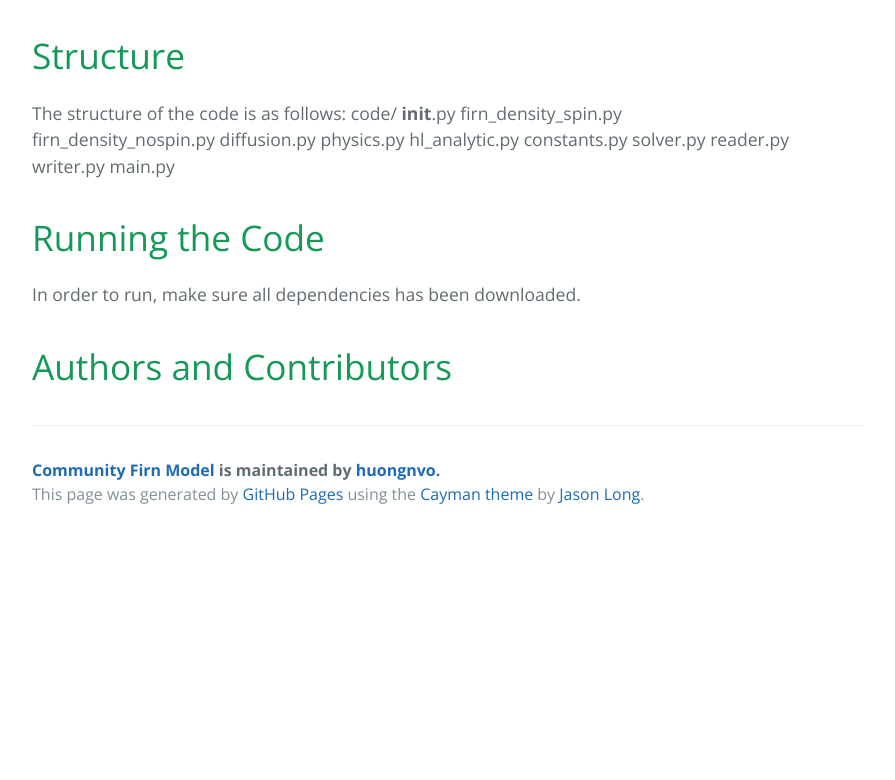
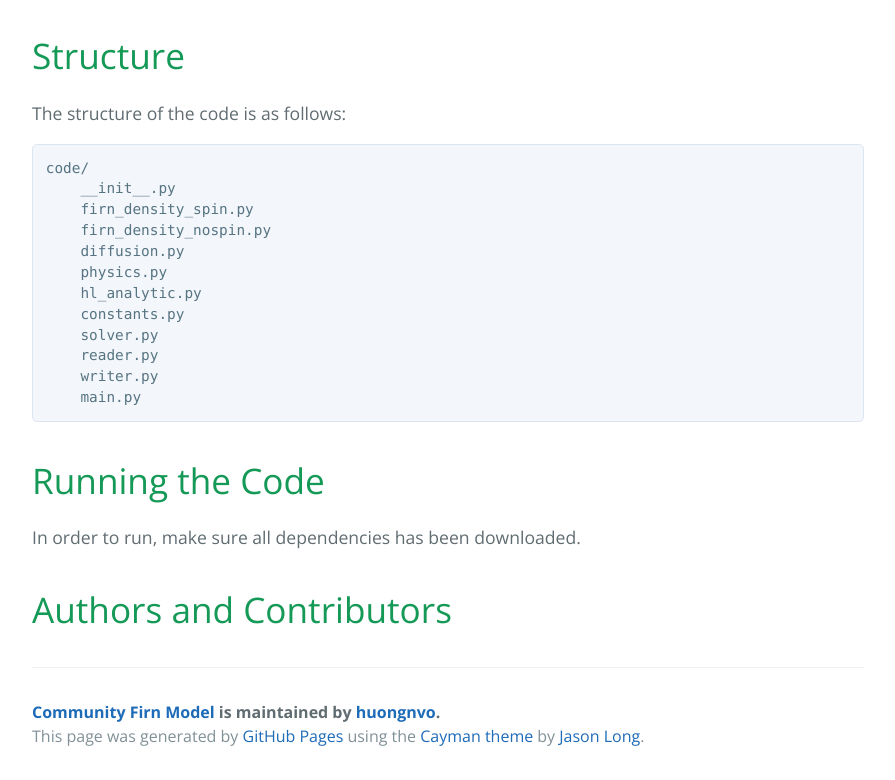
Before and after one commit to huongnvo/firn, a plain HTML site: page index.html in a window 1280 px wide. Shown: the part 989-1769 px from the top of the page, without its empty margins (192-1087 px from the left). Before the commit the page ends 1527 px from the top, so only its background shows below. Drawn offline with nearby package versions, Linux system fonts and the light colour scheme.

```diff
--- a/index.html
+++ b/index.html
@@ -33,10 +33,11 @@
 <h1>
 <a id="structure" class="anchor" href="#structure" aria-hidden="true"><span class="octicon octicon-link"></span></a>Structure</h1>
 
-<p>The structure of the code is as follows:
-    code/
-        <strong>init</strong>.py
-        firn_density_spin.py<br>
+<p>The structure of the code is as follows:</p>
+
+<pre><code>code/
+    __init__.py
+    firn_density_spin.py
     firn_density_nospin.py
     diffusion.py
     physics.py
@@ -45,7 +46,8 @@
     solver.py
     reader.py
     writer.py
-        main.py</p>
+    main.py
+</code></pre>
 
 <h1>
 <a id="running-the-code" class="anchor" href="#running-the-code" aria-hidden="true"><span class="octicon octicon-link"></span></a>Running the Code</h1>
```
Also changed, not shown: params.json (+1 -1 lines). Lines whose indentation alone changed are shown as unchanged.
